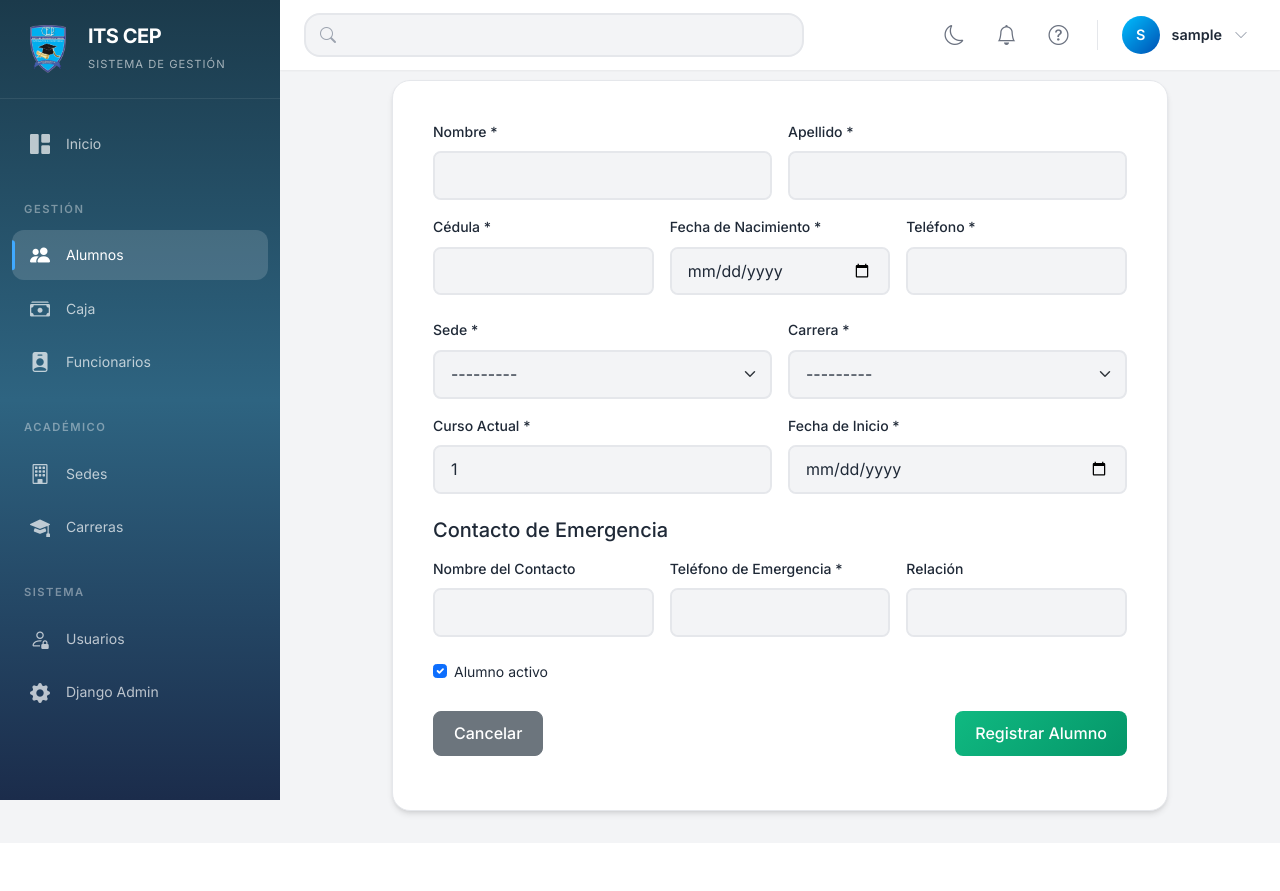
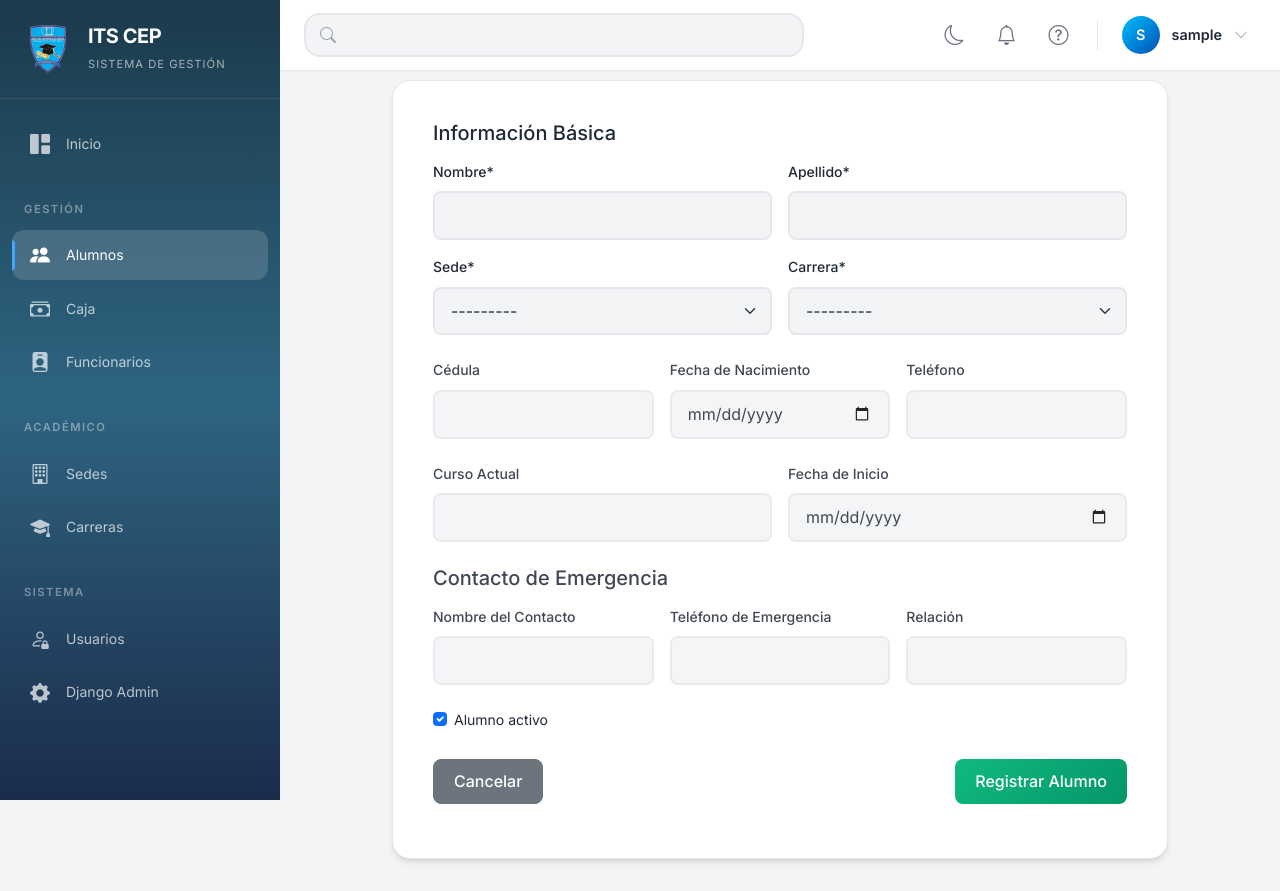
Before and after one commit to goslv/syscep, a Django app: page /alumnos/crear/ in a window 1280 px wide. Before the commit the page ends 820 px from the top, so only its background shows below. Run offline with Django 5.2, Linux system fonts and the light colour scheme; the visitor is signed in with stand-in values (Sample User, id 1); data comes from the database, SQL or seed files in the repository; data that the repository does not hold is empty; some libraries are stand-ins or nearby versions.

Commit message:
Agregado de campos no obligatorios en el registro de alumnos.

```diff
--- a/sysapp/forms.py
+++ b/sysapp/forms.py
@@ -422,6 +422,19 @@
             'activo': forms.CheckboxInput(attrs={'class': 'form-check-input'}),
         }
 
+    def __init__(self, *args, **kwargs):
+        super().__init__(*args, **kwargs)
+        # Hacer opcionales todos los campos excepto: sede, carrera, nombre, apellido
+        # (curso_actual ahora también es opcional)
+        self.fields['cedula'].required = False
+        self.fields['fecha_nacimiento'].required = False
+        self.fields['telefono'].required = False
+        self.fields['fecha_inicio'].required = False
+        self.fields['curso_actual'].required = False
+        self.fields['contacto_emergencia_nombre'].required = False
+        self.fields['contacto_emergencia_telefono'].required = False
+        self.fields['contacto_emergencia_relacion'].required = False
+        self.fields['activo'].required = False
 
 class FuncionarioForm(forms.ModelForm):
     class Meta:
@@ -442,7 +455,6 @@
             'cargo': forms.Select(attrs={'class': 'form-select'}),
             'activo': forms.CheckboxInput(attrs={'class': 'form-check-input'}),
         }
-
 
 class AsistenciaForm(forms.ModelForm):
     class Meta:
--- a/sysapp/templates/alumnos/formAlumnos.html
+++ b/sysapp/templates/alumnos/formAlumnos.html
@@ -27,6 +27,9 @@
     .form-check-label {
         color: var(--text-main);
     }
+    .optional-section {
+        opacity: 0.85;
+    }
 </style>
 <div class="row">
     <div class="col-md-10 mx-auto mt-5">
@@ -34,76 +37,85 @@
             <form method="post">
                 {% csrf_token %}
 
-                <!-- Información Personal -->
+                <!-- Información Básica (OBLIGATORIA) -->
+                <h5 class="mb-3">Información Básica</h5>
                 <div class="row g-3 mb-4">
                     <div class="col-md-6">
-                        <label class="form-label">Nombre *</label>
+                        <label class="form-label">Nombre*</label>
                         {{ form.nombre }}
                         {% if form.nombre.errors %}
                             <div class="text-danger">{{ form.nombre.errors }}</div>
                         {% endif %}
                     </div>
                     <div class="col-md-6">
-                        <label class="form-label">Apellido *</label>
+                        <label class="form-label">Apellido*</label>
                         {{ form.apellido }}
                         {% if form.apellido.errors %}
                             <div class="text-danger">{{ form.apellido.errors }}</div>
                         {% endif %}
                     </div>
+                    <div class="col-md-6">
+                        <label class="form-label">Sede*</label>
+                        {{ form.sede }}
+                        {% if form.sede.errors %}
+                            <div class="text-danger">{{ form.sede.errors }}</div>
+                        {% endif %}
+                    </div>
+                    <div class="col-md-6">
+                        <label class="form-label">Carrera*</label>
+                        {{ form.carrera }}
+                        {% if form.carrera.errors %}
+                            <div class="text-danger">{{ form.carrera.errors }}</div>
+                        {% endif %}
+                    </div>
+                </div>
+
+                <!-- Información Adicional (OPCIONAL) -->
+                <div class="section-divider optional-section">
+                    <div class="row g-3 mb-4">
                         <div class="col-md-4">
-                        <label class="form-label">Cédula *</label>
+                            <label class="form-label">Cédula</label>
                             {{ form.cedula }}
                             {% if form.cedula.errors %}
                                 <div class="text-danger">{{ form.cedula.errors }}</div>
                             {% endif %}
                         </div>
                         <div class="col-md-4">
-                        <label class="form-label">Fecha de Nacimiento *</label>
+                            <label class="form-label">Fecha de Nacimiento</label>
                             {{ form.fecha_nacimiento }}
                             {% if form.fecha_nacimiento.errors %}
                                 <div class="text-danger">{{ form.fecha_nacimiento.errors }}</div>
                             {% endif %}
                         </div>
                         <div class="col-md-4">
-                        <label class="form-label">Teléfono *</label>
+                            <label class="form-label">Teléfono</label>
                             {{ form.telefono }}
                             {% if form.telefono.errors %}
                                 <div class="text-danger">{{ form.telefono.errors }}</div>
                             {% endif %}
                         </div>
                     </div>
+
                     <div class="row g-3 mb-4">
                         <div class="col-md-6">
-                        <label class="form-label">Sede *</label>
-                        {{ form.sede }}
-                        {% if form.sede.errors %}
-                            <div class="text-danger">{{ form.sede.errors }}</div>
-                        {% endif %}
-                    </div>
-                    <div class="col-md-6">
-                        <label class="form-label">Carrera *</label>
-                        {{ form.carrera }}
-                        {% if form.carrera.errors %}
-                            <div class="text-danger">{{ form.carrera.errors }}</div>
-                        {% endif %}
-                    </div>
-                    <div class="col-md-6">
-                        <label class="form-label">Curso Actual *</label>
+                            <label class="form-label">Curso Actual</label>
                             {{ form.curso_actual }}
                             {% if form.curso_actual.errors %}
                                 <div class="text-danger">{{ form.curso_actual.errors }}</div>
                             {% endif %}
                         </div>
                         <div class="col-md-6">
-                        <label class="form-label">Fecha de Inicio *</label>
+                            <label class="form-label">Fecha de Inicio</label>
                             {{ form.fecha_inicio }}
                             {% if form.fecha_inicio.errors %}
                                 <div class="text-danger">{{ form.fecha_inicio.errors }}</div>
                             {% endif %}
                         </div>
                     </div>
+                </div>
 
-                <!-- Contacto de Emergencia -->
+                <!-- Contacto de Emergencia (OPCIONAL) -->
+                <div class="section-divider optional-section">
                     <h5 class="mb-3">Contacto de Emergencia</h5>
                     <div class="row g-3 mb-4">
                         <div class="col-md-4">
@@ -114,7 +126,7 @@
                             {% endif %}
                         </div>
                         <div class="col-md-4">
-                        <label class="form-label">Teléfono de Emergencia *</label>
+                            <label class="form-label">Teléfono de Emergencia</label>
                             {{form.contacto_emergencia_telefono}}
                             {% if form.contacto_emergencia_telefono.errors %}
                                 <div class="text-danger">{{ form.contacto_emergencia_telefono.errors }}</div>
@@ -126,6 +138,7 @@
                             {% if form.contacto_emergencia_relacion.errors %}
                                 <div class="text-danger">{{ form.contacto_emergencia_relacion.errors }}</div>
                             {% endif %}
+                        </div>
                     </div>
                 </div>
 
```
Also changed, not shown: sysapp/models.py (+25 -21 lines). Lines whose indentation alone changed are shown as unchanged.
